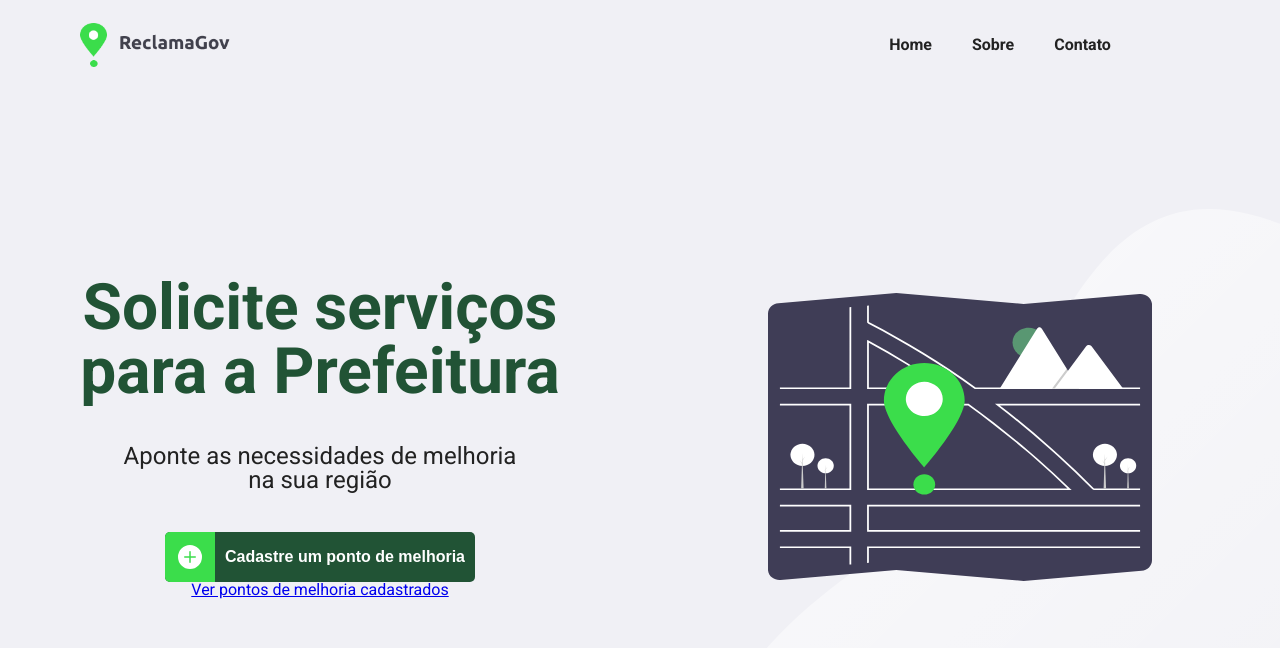
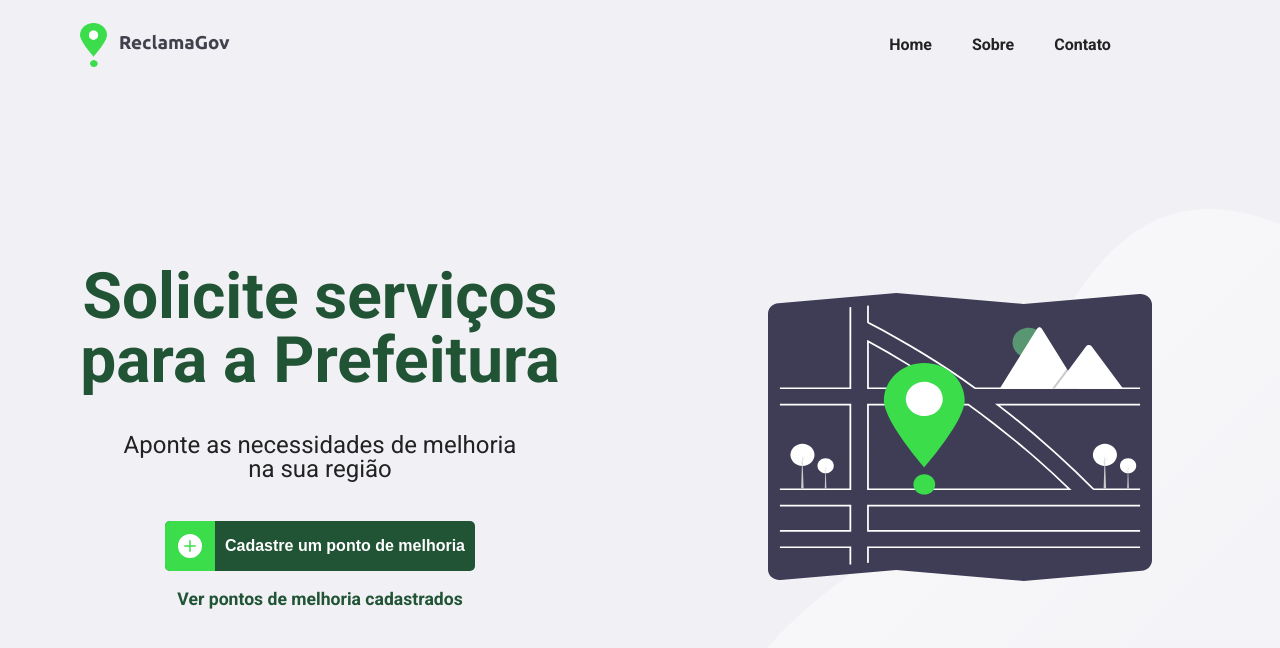
Before and after one commit to johnnsantos/reclama-gov-frontend, a React (Vite) app: page / in a window 1280 px wide. Shown: the top 648 px of the page. Built offline with nearby package versions, Linux system fonts and the light colour scheme.

Commit message:
style: creating link to see requirements

```diff
--- a/src/pages/Home/index.tsx
+++ b/src/pages/Home/index.tsx
@@ -7,6 +7,7 @@ import {
   RightContainer,
   SubTitle,
   Title,
+  ListRequirements,
 } from "./styles";
 import { Link } from "react-router-dom";
 import { BsFillPlusCircleFill } from "react-icons/bs";
@@ -25,7 +26,9 @@ const Home: React.FC = () => {
             Cadastre um ponto de melhoria
           </Button>
         </Link>
-        <Link to="/requirements">Ver pontos de melhoria cadastrados</Link>
+        <ListRequirements to="/requirements">
+          Ver pontos de melhoria cadastrados
+        </ListRequirements>
       </LeftContainer>
       <RightContainer>
         <Image />
--- a/src/pages/Home/styles.ts
+++ b/src/pages/Home/styles.ts
@@ -1,3 +1,4 @@
+import { Link } from "react-router-dom";
 import styled from "styled-components";
 
 export const Container = styled.div`
@@ -91,3 +92,14 @@ export const Image = styled.img.attrs(() => ({
     width: 80%;
   }
 `;
+
+export const ListRequirements = styled(Link)`
+  text-decoration: none;
+  color: ${(props) => props.theme.colors.primary};
+  margin-top: 20px;
+  font-size: 1.1rem;
+  font-weight: 600;
+  &:hover {
+    color: ${(props) => props.theme.colors.secondary};
+  }
+`;
```
